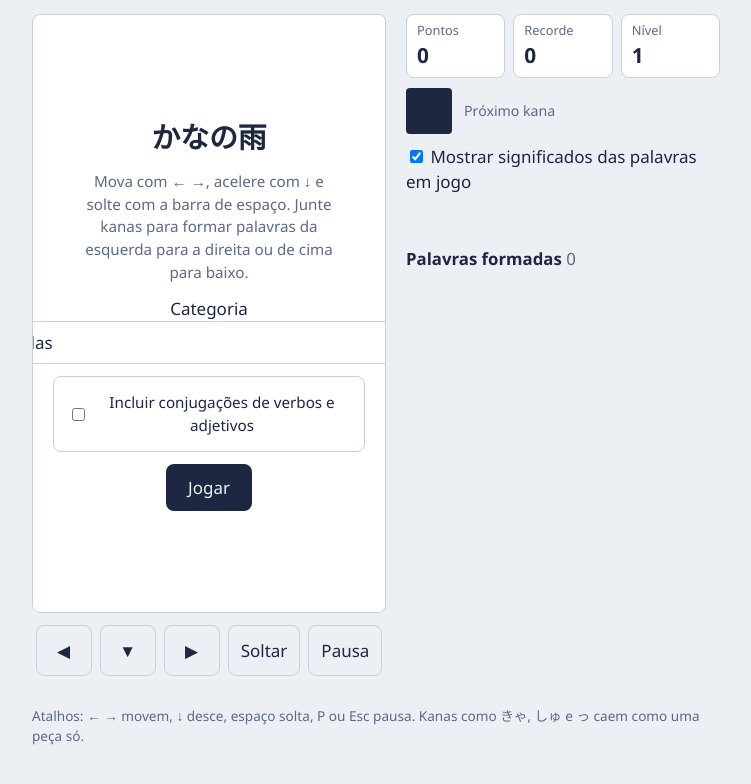
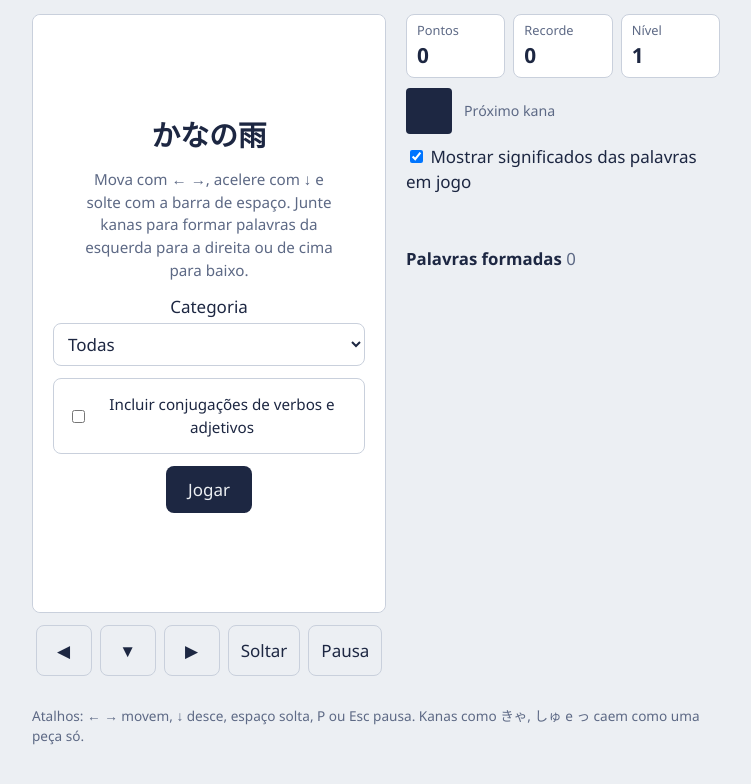
Before and after one commit to fxbertin/ayumi, a plain HTML site: page kana-no-ame.html in a window 1280 px wide. Shown: the part 104-888 px from the top of the page, without its empty margins (264-1015 px from the left). Drawn offline with Linux system fonts and the light colour scheme.

Commit message:
Ajusta o combo que estava cortando as palavras

```diff
--- a/kana-no-ame.html
+++ b/kana-no-ame.html
@@ -55,6 +55,8 @@
 #overlay h2{margin:0;font-size:1.8rem}
 #overlay p{margin:0;color:var(--muted);max-width:30ch;font-size:.95rem}
 #overlay select,.sel{font:inherit;color:var(--ink);background:var(--card);border:1.5px solid var(--line);border-radius:8px;padding:8px 10px;max-width:100%}
+#overlay .catlbl{display:flex;flex-direction:column;align-items:stretch;gap:4px;width:100%;min-width:0}
+#overlay .catlbl select{width:100%;min-width:0;text-overflow:ellipsis}
 .pad{display:flex;gap:8px}
 .pad button{min-width:56px;padding:12px}
 @media (hover:hover){.pad{display:none}}
@@ -88,7 +90,7 @@
       <div id="overlay">
         <h2 lang="ja">かなの雨</h2>
         <p id="msg">Mova com ← →, acelere com ↓ e solte com a barra de espaço. Junte kanas para formar palavras da esquerda para a direita ou de cima para baixo.</p>
-        <label>Categoria <select id="cat"></select></label>
+        <label class="catlbl">Categoria <select id="cat"></select></label>
         <label class="opt"><input type="checkbox" id="conj"> Incluir conjugações de verbos e adjetivos</label>
         <details id="fdet" hidden><summary>Formas incluídas</summary><b>Verbos</b><div id="fv"></div><b>Adjetivos</b><div id="fa"></div></details>
         <button id="go" type="button" class="primary">Jogar</button>
```
